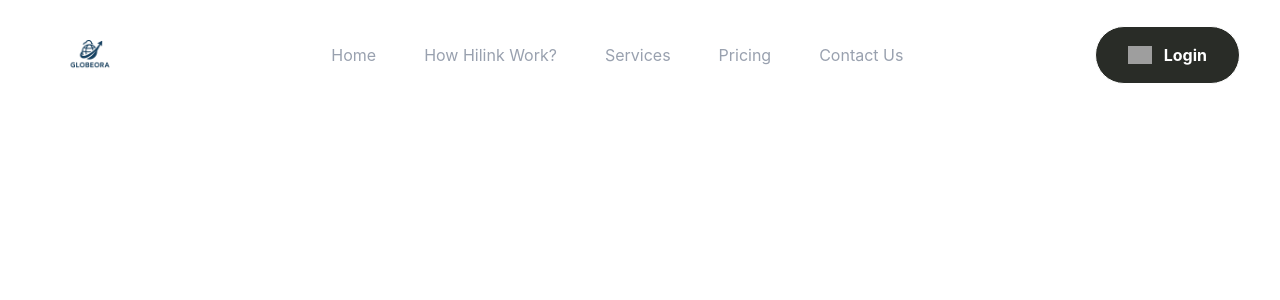
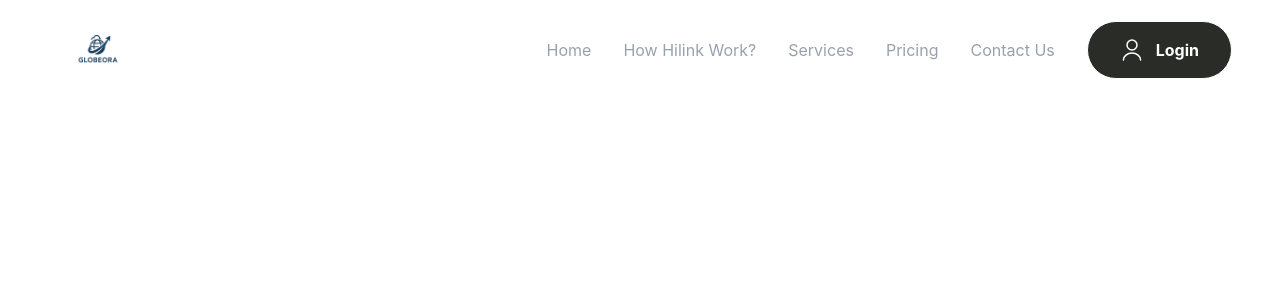
Before and after one commit to krishnasahu22032003/Travel-website-landing-page, a React (Vite) app: page / in a window 1280 px wide. Shown: the top 300 px of the page. Built offline with nearby package versions, Linux system fonts and the light colour scheme; grey boxes are pictures that could not be loaded.

Commit message:
Navbar bug fixed

```diff
--- a/src/components/Navbar.jsx
+++ b/src/components/Navbar.jsx
@@ -3,23 +3,25 @@ import Button from "./Button";
 
 const Navbar = () => {
   return (
-    <nav className="flex justify-between items-center max-w-[1440px] mx-auto px-10 py-5 relative z-30">
+    <nav className="flex items-center justify-between max-w-[1440px] mx-auto px-6 lg:px-12 py-5">
       {/* Logo */}
-      <a href="/">
+      <a href="/" className="shrink-0">
         <img
           src="/images/logo.png"
           alt="logo"
-          className="w-[100px] h-[70px] px-5 object-contain"
+          className="w-[100px] h-[60px] object-contain"
         />
       </a>
 
+      {/* Nav + Button Group */}
+      <div className="hidden lg:flex items-center gap-8">
         {/* Navigation Links */}
-      <ul className="hidden lg:flex h-full gap-12 items-center">
+        <ul className="flex items-center gap-8">
           {NAV_LINKS.map((link) => (
             <li key={link.key}>
               <a
                 href={link.href}
-              className="text-gray-400 text-[16px] font-normal pb-1.5 hover:font-bold transition-all"
+                className="text-gray-400 text-[16px] font-normal hover:font-bold transition-all"
               >
                 {link.label}
               </a>
@@ -28,21 +30,22 @@ const Navbar = () => {
         </ul>
 
         {/* Login Button */}
-      <div className="hidden lg:flex items-center justify-center">
         <Button
           type="button"
           title="Login"
-          icon="/user.svg"
+          icon="/images/user.svg"
           variant="btn_dark_green"
         />
       </div>
 
       {/* Mobile Menu Icon */}
+      <div className="lg:hidden">
         <img
           src="/images/menu.svg"
           alt="menu"
-        className="block lg:hidden w-8 h-8 cursor-pointer"
+          className="w-8 h-8 cursor-pointer"
         />
+      </div>
     </nav>
   );
 };
```
Also changed, not shown: public/images/user.svg (added). Lines whose indentation alone changed are shown as unchanged.
